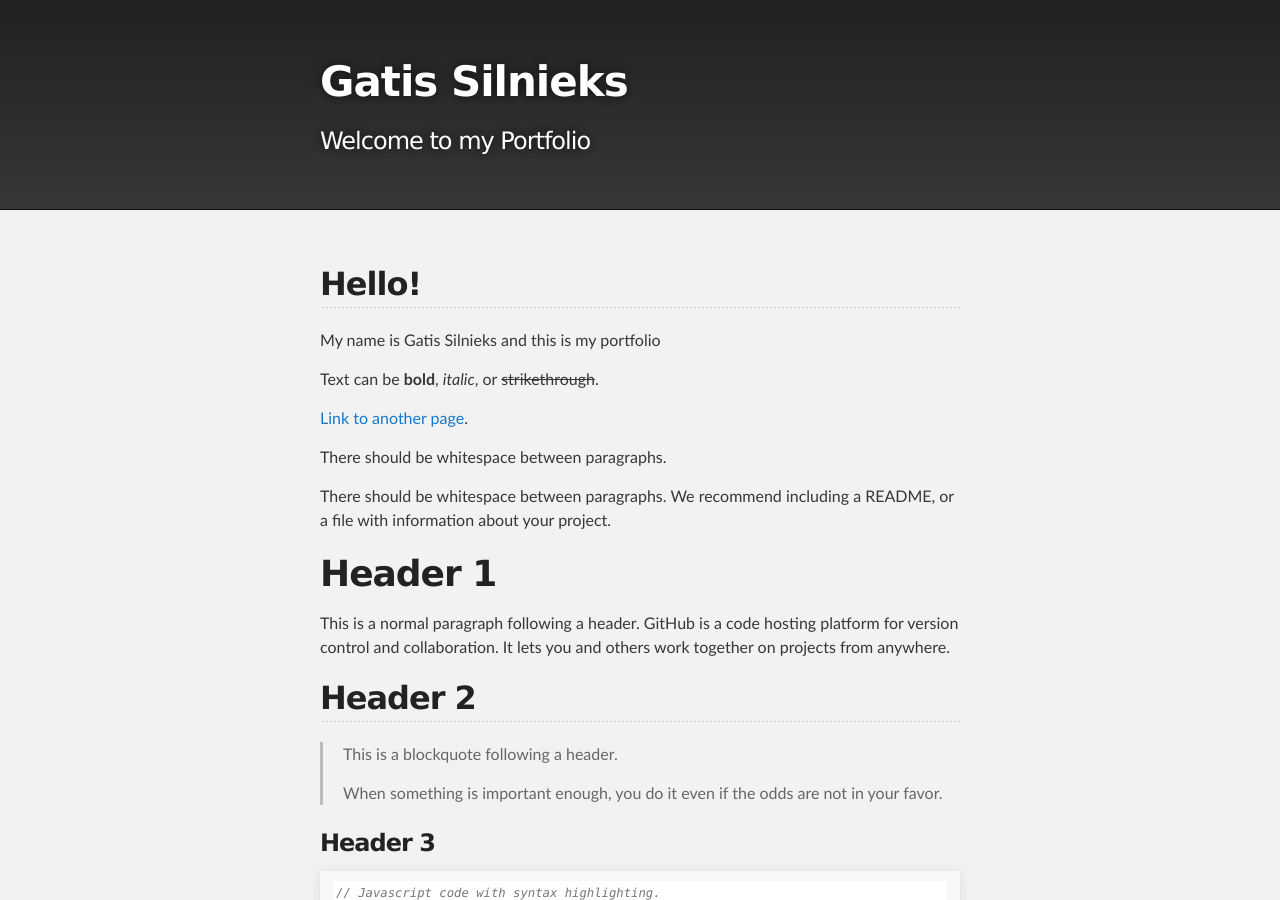
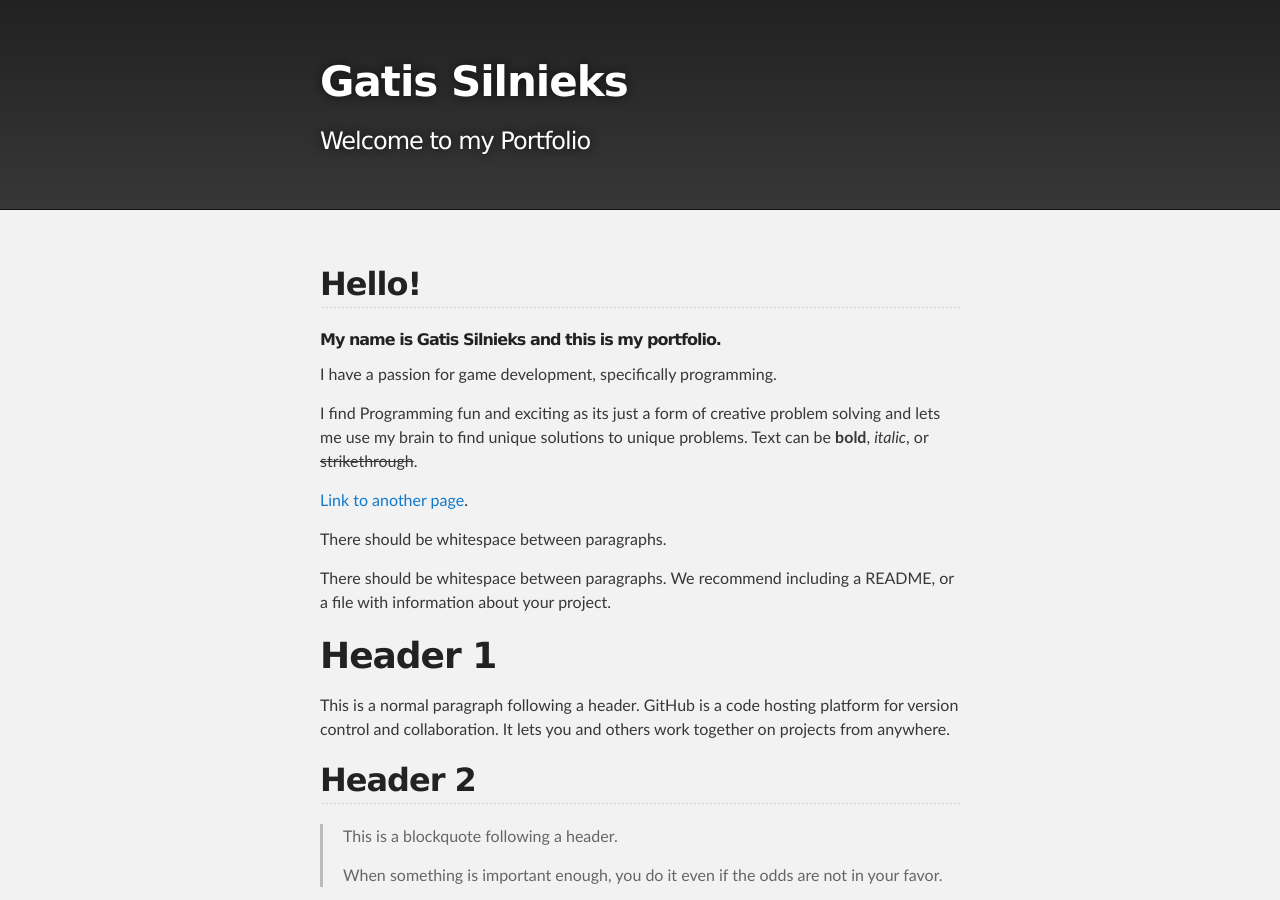
Before and after one commit to GeneralShnitsel/GeneralShnitsel.github.io, a Jekyll site: the page built from index.md, in a window 1280 px wide and 900 px high. Built offline with Jekyll 4.4.1, drawn with Linux system fonts in a browser that asks for light colours; our own code applies the rules of GitHub Pages for plain Markdown files.

Commit message:
updated Main page

```diff
--- a/index.md
+++ b/index.md
@@ -4,8 +4,11 @@ layout: default
 
 ## Hello!
 
-My name is Gatis Silnieks and this is my portfolio
+###### My name is Gatis Silnieks and this is my portfolio.
 
+I have a passion for game development, specifically programming.
+
+I find Programming fun and exciting as its just a form of creative problem solving and lets me use my brain to find unique solutions to unique problems.
 Text can be **bold**, _italic_, or ~~strikethrough~~.
 
 [Link to another page](./another-page.html).
```
